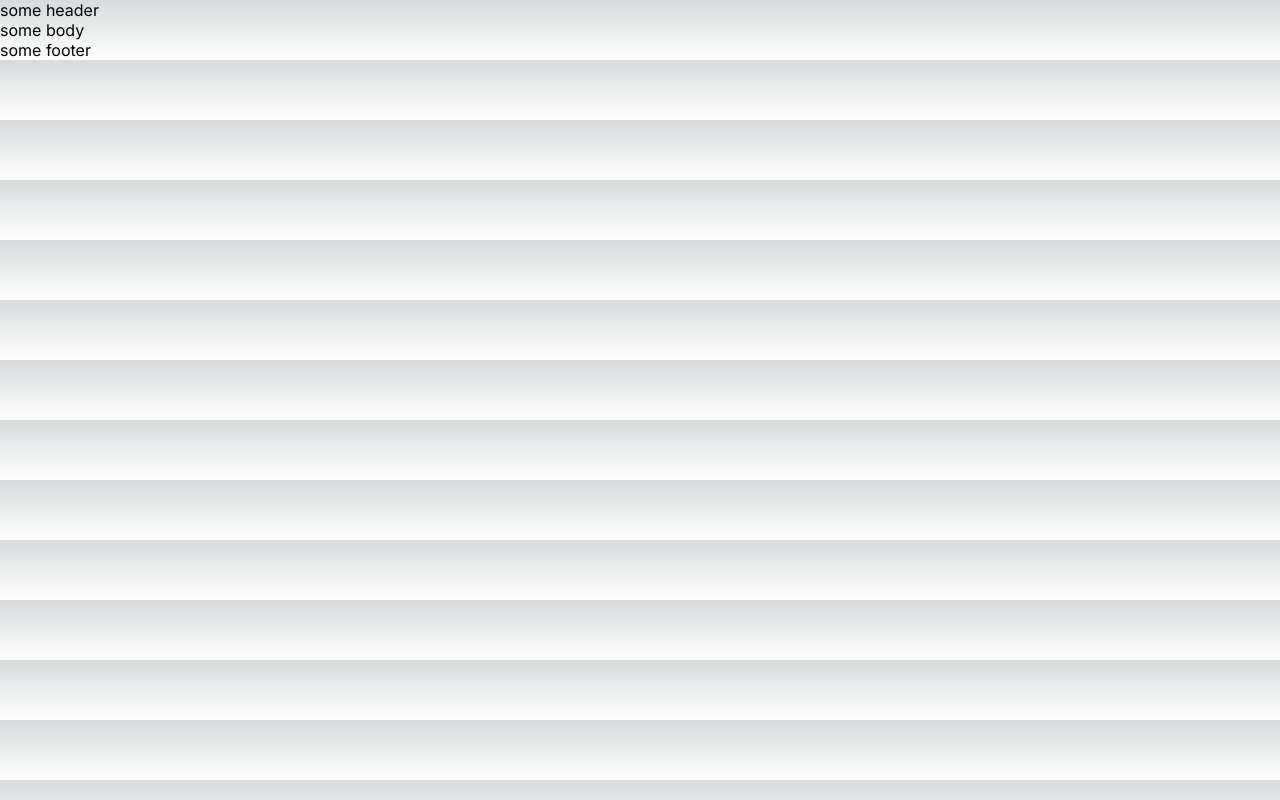
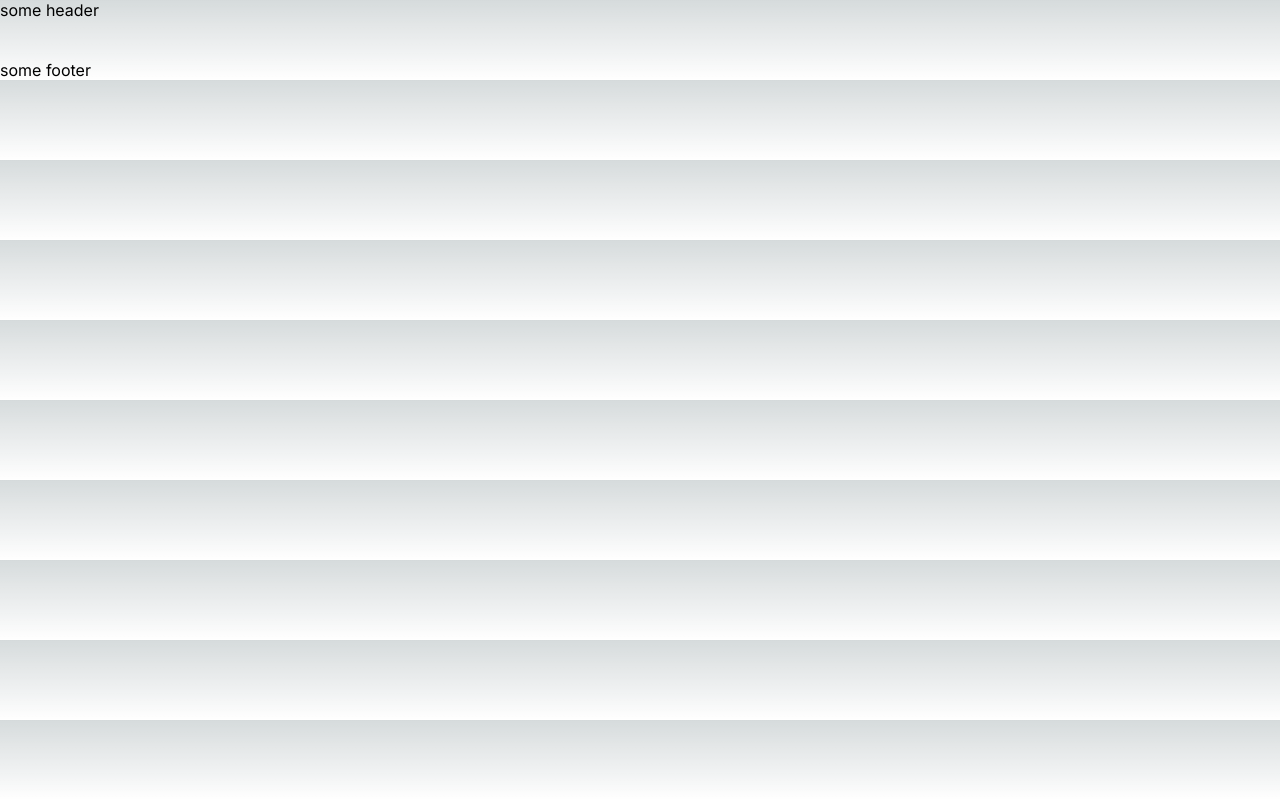
Before and after one commit to ndndnd24/home-task-arcadia, a Next.js app in the folder home-task-arcadia/: page / in a window 1280 px wide. Built offline with nearby package versions, Linux system fonts and the light colour scheme.

Commit message:
removed googlesignin component

```diff
--- a/home-task-arcadia/next.config.js
+++ b/home-task-arcadia/next.config.js
@@ -1,4 +1,11 @@
 /** @type {import('next').NextConfig} */
-const nextConfig = {}
+const nextConfig = {};
 
-module.exports = nextConfig
+module.exports = nextConfig;
+
+module.exports = {
+  reactStrictMode: true,
+  env: {
+    GOOGLE_API_TOKEN: process.env.GOOGLE_API_TOKEN,
+  },
+};
--- a/home-task-arcadia/src/app/page.js
+++ b/home-task-arcadia/src/app/page.js
@@ -1,13 +1,40 @@
+"use client";
+
 import Head from "next/head";
+import { GoogleOAuthProvider, GoogleLogin } from "@react-oauth/google";
+import { useState } from "react";
 
 export default function Home() {
+  const googleApiToken = process.env.GOOGLE_API_TOKEN;
+  const [isSignedIn, setSignIn] = useState(false);
+
+  function renderMain(isAuthenticated) {
+    if (isAuthenticated) {
+      return <>some body</>;
+    } else {
+      return (
+        <GoogleOAuthProvider clientId={googleApiToken}>
+          <GoogleLogin
+            onSuccess={(credentialResponse) => {
+              setSignIn(true);
+              console.log(credentialResponse);
+            }}
+            onError={() => {
+              console.log("Login Failed");
+            }}
+          />
+        </GoogleOAuthProvider>
+      );
+    }
+  }
+
   return (
     <div>
       <Head>
         <title>Home Task for Arcadia</title>
       </Head>
       <header>some header</header>
-      <main>some body</main>
+      <main>{renderMain(isSignedIn)}</main>
       <footer>some footer</footer>
     </div>
   );
```
Also changed, not shown: home-task-arcadia/src/components/GoogleSignIn.js (deleted, +0 -18 lines), 1 other file (tests, documents, lock files or other folders).
